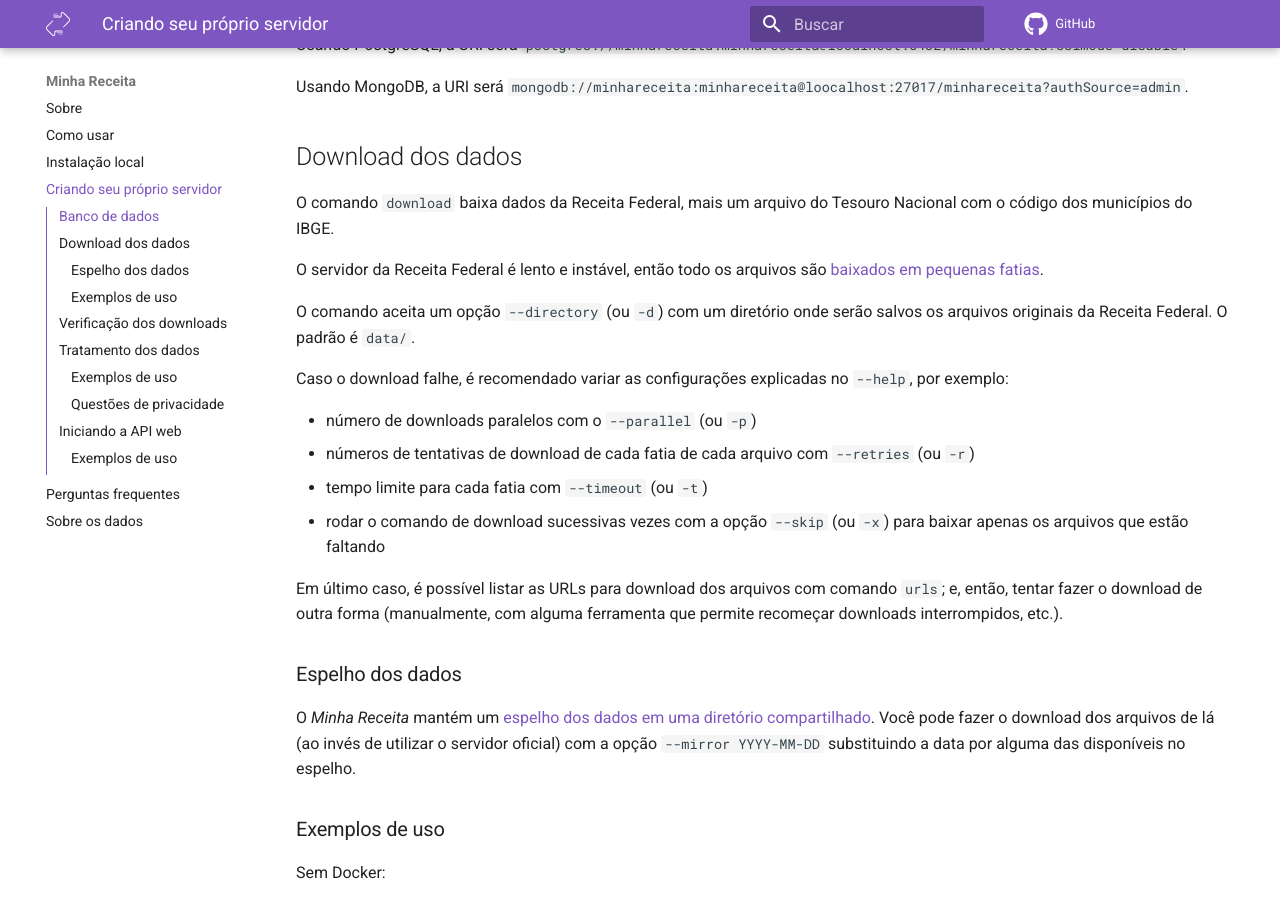
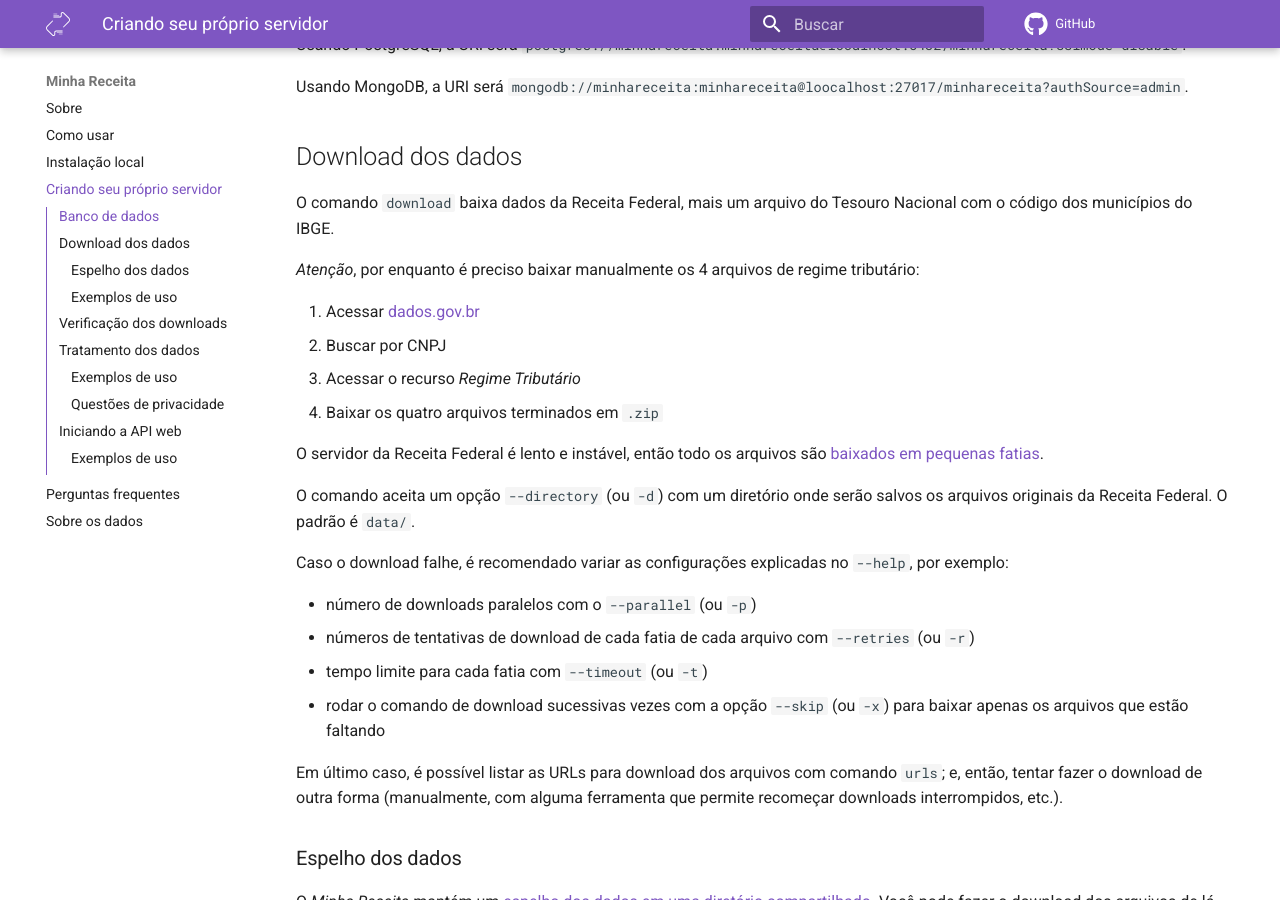
Before and after one commit to cuducos/minha-receita, an MkDocs documentation site: the page built from docs/servidor.md, in a window 1280 px wide and 900 px high, scrolled down 408 px. Built offline with MkDocs 1.6.1 and Material for MkDocs 9.7.7, drawn with Linux system fonts in a browser that asks for light colours; comment, search, counter and statistics services are not loaded.

```diff
--- a/docs/servidor.md
+++ b/docs/servidor.md
@@ -18,6 +18,13 @@
 ## Download dos dados
 
 O comando `download` baixa dados da Receita Federal, mais um arquivo do Tesouro Nacional com o código dos municípios do IBGE.
+
+*Atenção*, por enquanto é preciso baixar manualmente os 4 arquivos de regime tributário:
+
+1. Acessar [dados.gov.br](https://dados.gov.br)
+2. Buscar por CNPJ
+3. Acessar o recurso _Regime Tributário_
+4. Baixar os quatro arquivos terminados em `.zip`
 
 O servidor da Receita Federal é lento e instável, então todo os arquivos são [baixados em pequenas fatias](https://developer.mozilla.org/en-US/docs/Web/HTTP/Headers/Content-Range).
 
```
Also changed, not shown: 1 other file.
